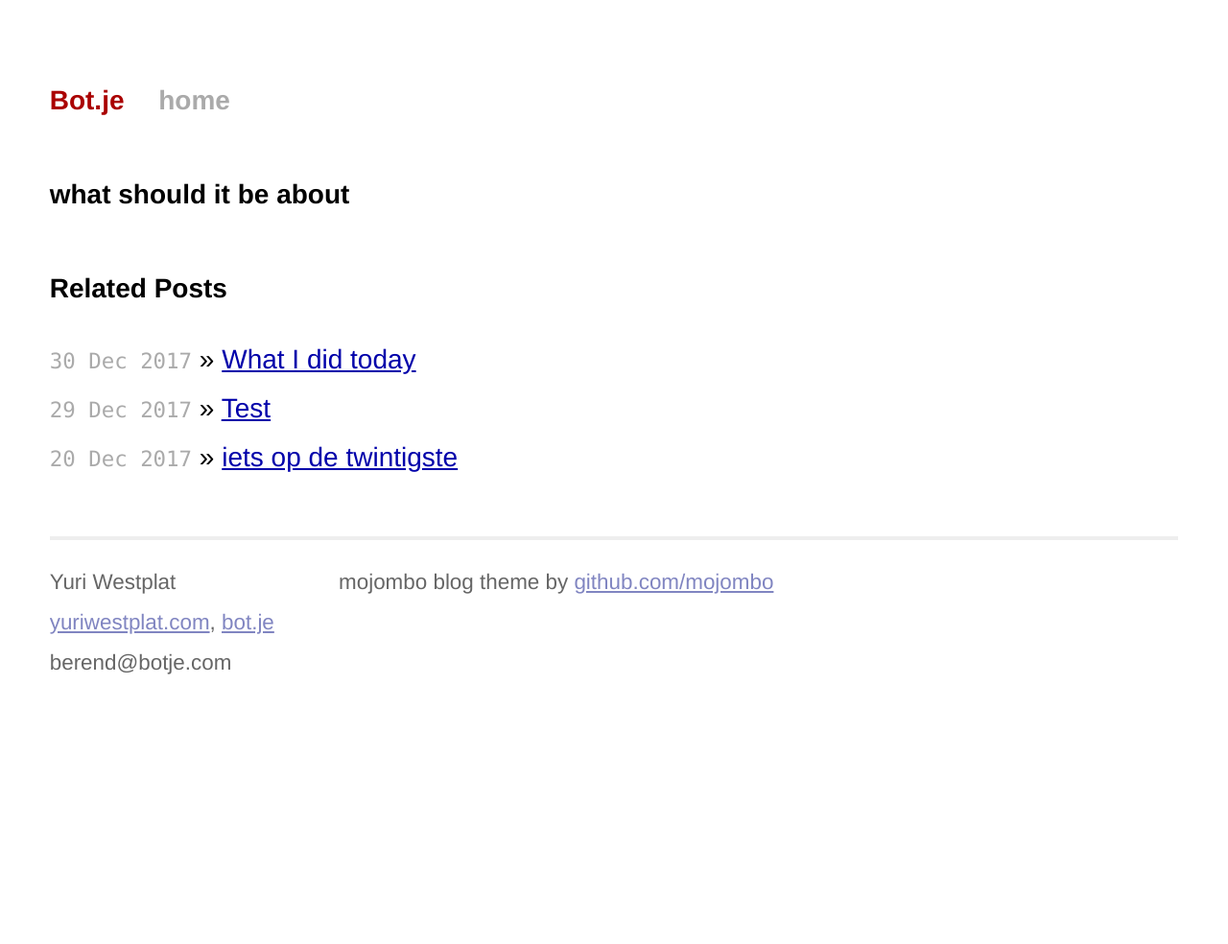
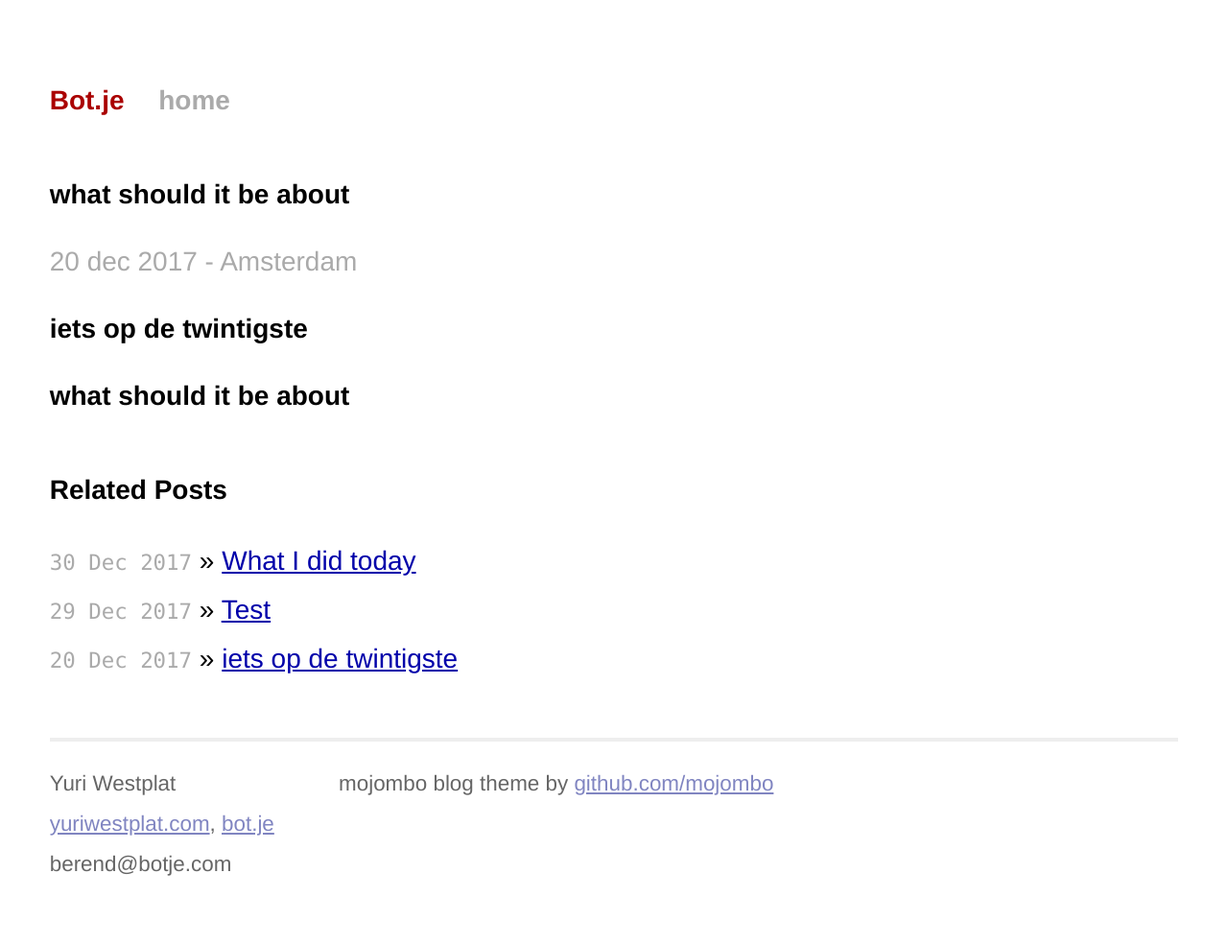
Before and after one commit to mojombo/mojombo.github.io, a Jekyll site: the page built from _posts/2017-12-29-first-today.md, in a window 1280 px wide. Shown: the whole page at 96% size. Built offline with Jekyll 4.4.1, drawn with Linux system fonts in a browser that asks for light colours; our own code applies the rules of GitHub Pages for plain Markdown files.

Commit message:
Update 2017-12-29-first-today.md

```diff
--- a/_posts/2017-12-29-first-today.md
+++ b/_posts/2017-12-29-first-today.md
@@ -1 +1,15 @@
+---
+layout: post
+title: what should it be about
+---
+
+{{ page.title }}
+================
+
+<p class="meta">20 dec 2017 - Amsterdam</p>
+
+
+# iets op de twintigste
+
+
 # what should it be about
```
